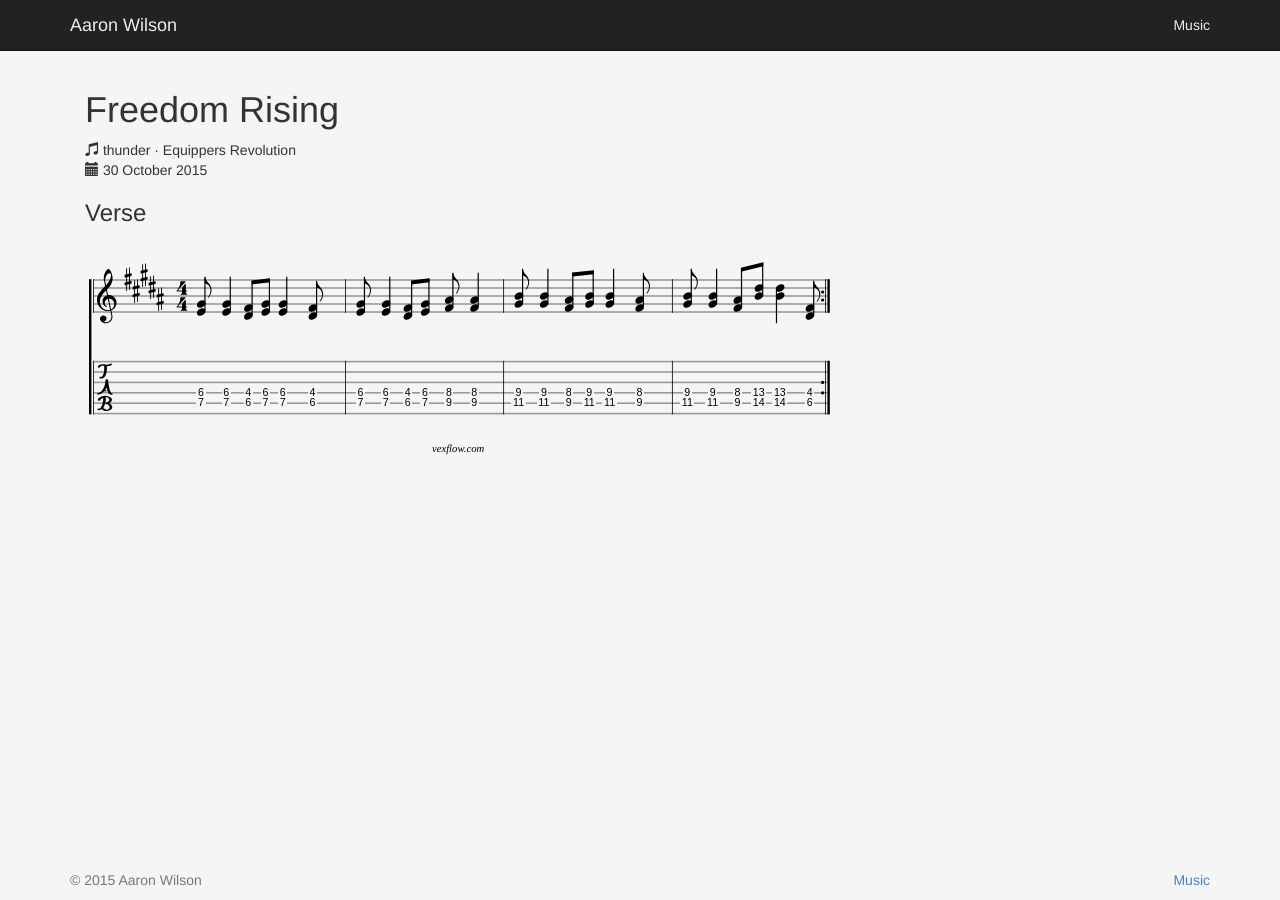
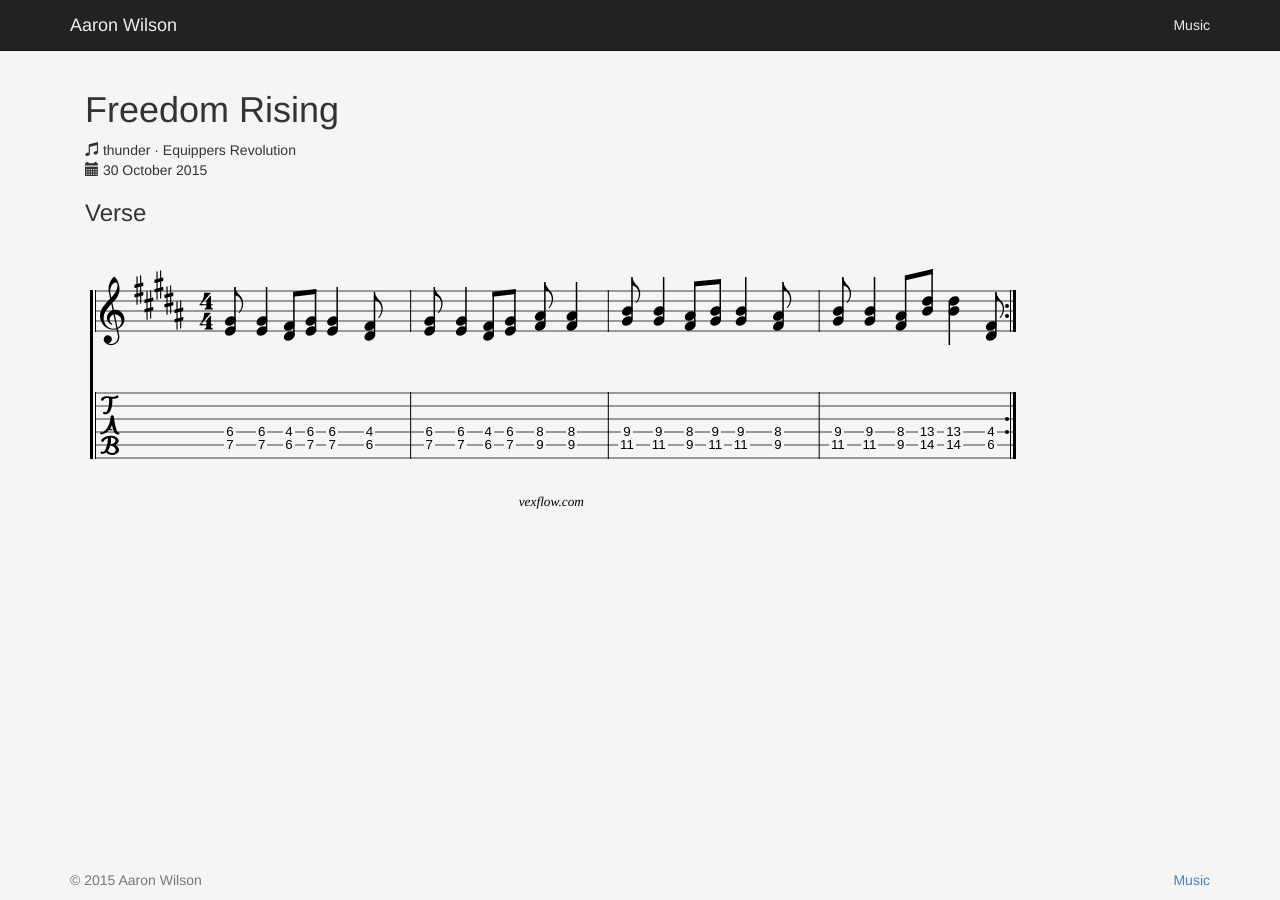
Before and after one commit to aarontwf/limebyte.github.io, a Jekyll site: the page built from _posts/2015-10-30-freedom-rising.html, in a window 1280 px wide. Built offline with Jekyll 4.4.1, drawn with Linux system fonts in a browser that asks for light colours; nearby versions of some CDN libraries.

Commit message:
Update song.html

```diff
--- a/_layouts/song.html
+++ b/_layouts/song.html
@@ -34,7 +34,7 @@
                                 {% for section in song.sections %}
                                   <h3>{{ section.name }}</h3>
 
-                                  <div class="vex-tabdiv" width=940 scale=0.8 editor="false">
+                                  <div class="vex-tabdiv" width=940 scale=1.0 editor="false">
                                     {% for stave in section.staves %}
                                       options player=true tempo={{ song.tempo }}
                                       tabstave
```
